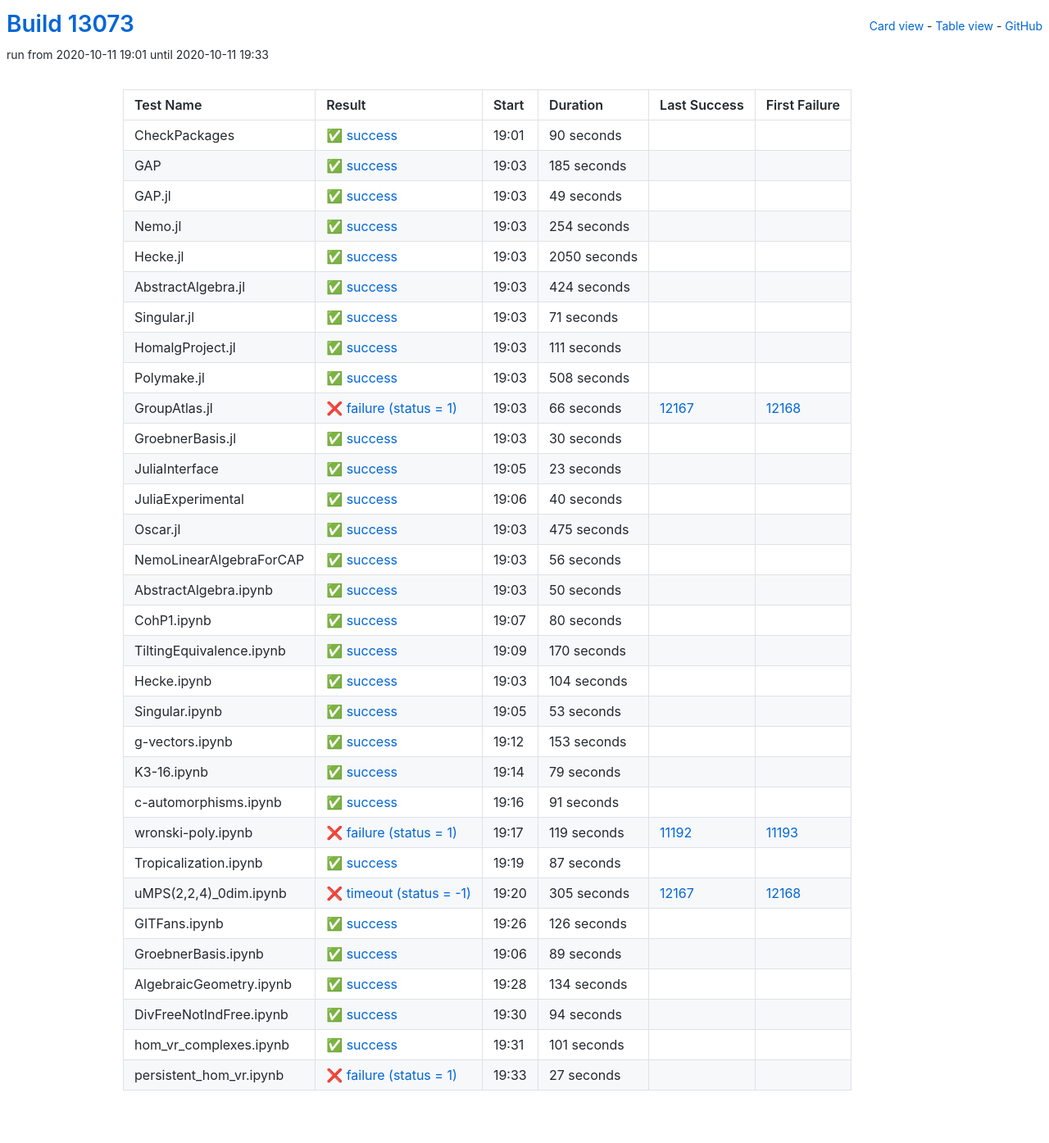
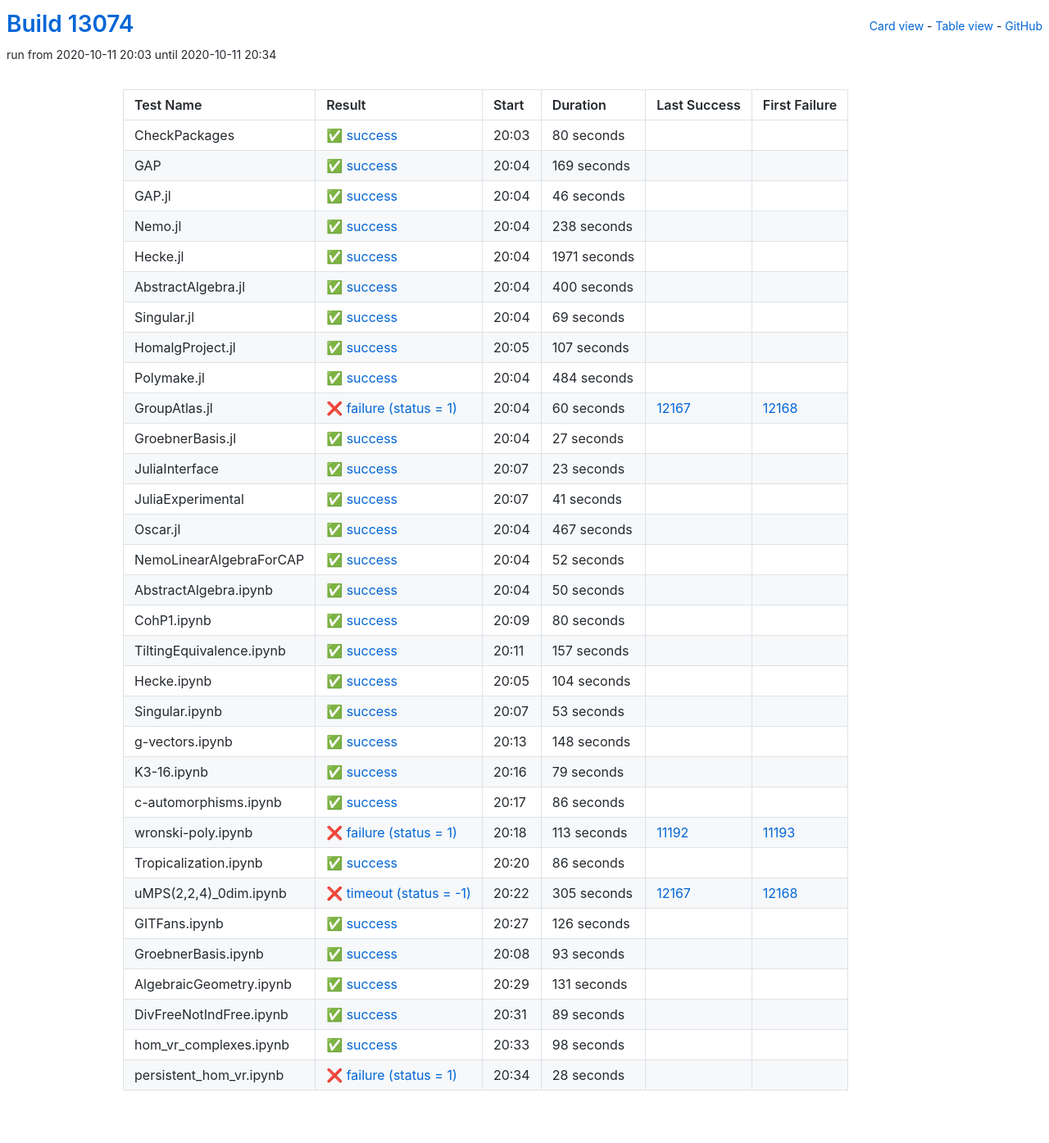
Before and after one commit to oscar-system/oscar-ci-status, a Jekyll site: the page built from table.html, in a window 1280 px wide. Shown: the whole page at 82% size. Built offline with Jekyll 4.4.1, drawn with Linux system fonts in a browser that asks for light colours.

Commit message:
Build #13074

```diff
--- a/_data/ci.yml
+++ b/_data/ci.yml
@@ -1,6 +1,6 @@
 ---
-build: 13073
-build_url: https://oscarci.mathematik.uni-kl.de/job/oscar/13073/
+build: 13074
+build_url: https://oscarci.mathematik.uni-kl.de/job/oscar/13074/
 job: oscar
 organization: oscar-system
 repo: oscar-ci-status
@@ -8,140 +8,140 @@
 tests:
 - name: CheckPackages
   id: checkpackages
-  log: https://oscarci.mathematik.uni-kl.de/job/oscar/13073/artifact/logs/build-13073/CheckPackages.log
-  start: 2020-10-11 19:01
+  log: https://oscarci.mathematik.uni-kl.de/job/oscar/13074/artifact/logs/build-13074/CheckPackages.log
+  start: 2020-10-11 20:03
   success: true
   exitcode: 0
   status: success
-  duration: 90
+  duration: 80
   last_success: false
   last_success_url:
   first_failure: false
   first_failure_url:
 - name: GAP
   id: gap
-  log: https://oscarci.mathematik.uni-kl.de/job/oscar/13073/artifact/logs/build-13073/GAP.log
-  start: 2020-10-11 19:03
+  log: https://oscarci.mathematik.uni-kl.de/job/oscar/13074/artifact/logs/build-13074/GAP.log
+  start: 2020-10-11 20:04
   success: true
   exitcode: 0
   status: success
-  duration: 185
+  duration: 169
   last_success: false
   last_success_url:
   first_failure: false
   first_failure_url:
 - name: GAP.jl
   id: gap-jl
-  log: https://oscarci.mathematik.uni-kl.de/job/oscar/13073/artifact/logs/build-13073/GAP.jl.log
-  start: 2020-10-11 19:03
+  log: https://oscarci.mathematik.uni-kl.de/job/oscar/13074/artifact/logs/build-13074/GAP.jl.log
+  start: 2020-10-11 20:04
   success: true
   exitcode: 0
   status: success
-  duration: 49
+  duration: 46
   last_success: false
   last_success_url:
   first_failure: false
   first_failure_url:
 - name: Nemo.jl
   id: nemo-jl
-  log: https://oscarci.mathematik.uni-kl.de/job/oscar/13073/artifact/logs/build-13073/Nemo.jl.log
-  start: 2020-10-11 19:03
+  log: https://oscarci.mathematik.uni-kl.de/job/oscar/13074/artifact/logs/build-13074/Nemo.jl.log
+  start: 2020-10-11 20:04
   success: true
   exitcode: 0
   status: success
-  duration: 254
+  duration: 238
   last_success: false
   last_success_url:
   first_failure: false
   first_failure_url:
 - name: Hecke.jl
   id: hecke-jl
-  log: https://oscarci.mathematik.uni-kl.de/job/oscar/13073/artifact/logs/build-13073/Hecke.jl.log
-  start: 2020-10-11 19:03
+  log: https://oscarci.mathematik.uni-kl.de/job/oscar/13074/artifact/logs/build-13074/Hecke.jl.log
+  start: 2020-10-11 20:04
   success: true
   exitcode: 0
   status: success
-  duration: 2050
+  duration: 1971
   last_success: false
   last_success_url:
   first_failure: false
   first_failure_url:
 - name: AbstractAlgebra.jl
   id: abstractalgebra-jl
-  log: https://oscarci.mathematik.uni-kl.de/job/oscar/13073/artifact/logs/build-13073/AbstractAlgebra.jl.log
-  start: 2020-10-11 19:03
+  log: https://oscarci.mathematik.uni-kl.de/job/oscar/13074/artifact/logs/build-13074/AbstractAlgebra.jl.log
+  start: 2020-10-11 20:04
   success: true
   exitcode: 0
   status: success
-  duration: 424
+  duration: 400
   last_success: false
   last_success_url:
   first_failure: false
   first_failure_url:
 - name: Singular.jl
   id: singular-jl
-  log: https://oscarci.mathematik.uni-kl.de/job/oscar/13073/artifact/logs/build-13073/Singular.jl.log
-  start: 2020-10-11 19:03
+  log: https://oscarci.mathematik.uni-kl.de/job/oscar/13074/artifact/logs/build-13074/Singular.jl.log
+  start: 2020-10-11 20:04
   success: true
   exitcode: 0
   status: success
-  duration: 71
+  duration: 69
   last_success: false
   last_success_url:
   first_failure: false
   first_failure_url:
 - name: HomalgProject.jl
   id: homalgproject-jl
-  log: https://oscarci.mathematik.uni-kl.de/job/oscar/13073/artifact/logs/build-13073/HomalgProject.jl.log
-  start: 2020-10-11 19:03
+  log: https://oscarci.mathematik.uni-kl.de/job/oscar/13074/artifact/logs/build-13074/HomalgProject.jl.log
+  start: 2020-10-11 20:05
   success: true
   exitcode: 0
   status: success
-  duration: 111
+  duration: 107
   last_success: false
   last_success_url:
   first_failure: false
   first_failure_url:
 - name: Polymake.jl
   id: polymake-jl
-  log: https://oscarci.mathematik.uni-kl.de/job/oscar/13073/artifact/logs/build-13073/Polymake.jl.log
-  start: 2020-10-11 19:03
+  log: https://oscarci.mathematik.uni-kl.de/job/oscar/13074/artifact/logs/build-13074/Polymake.jl.log
+  start: 2020-10-11 20:04
   success: true
   exitcode: 0
   status: success
-  duration: 508
+  duration: 484
   last_success: false
   last_success_url:
   first_failure: false
   first_failure_url:
 - name: GroupAtlas.jl
   id: groupatlas-jl
-  log: https://oscarci.mathematik.uni-kl.de/job/oscar/13073/artifact/logs/build-13073/GroupAtlas.jl.log
-  start: 2020-10-11 19:03
+  log: https://oscarci.mathematik.uni-kl.de/job/oscar/13074/artifact/logs/build-13074/GroupAtlas.jl.log
+  start: 2020-10-11 20:04
   success: false
   exitcode: 1
   status: failure
-  duration: 66
+  duration: 60
   last_success: 12167
   last_success_url: https://oscarci.mathematik.uni-kl.de/job/oscar/12167/
   first_failure: 12168
   first_failure_url: https://oscarci.mathematik.uni-kl.de/job/oscar/12168/
 - name: GroebnerBasis.jl
   id: groebnerbasis-jl
-  log: https://oscarci.mathematik.uni-kl.de/job/oscar/13073/artifact/logs/build-13073/GroebnerBasis.jl.log
-  start: 2020-10-11 19:03
+  log: https://oscarci.mathematik.uni-kl.de/job/oscar/13074/artifact/logs/build-13074/GroebnerBasis.jl.log
+  start: 2020-10-11 20:04
   success: true
   exitcode: 0
   status: success
-  duration: 30
+  duration: 27
   last_success: false
   last_success_url:
   first_failure: false
   first_failure_url:
 - name: JuliaInterface
   id: juliainterface
-  log: https://oscarci.mathematik.uni-kl.de/job/oscar/13073/artifact/logs/build-13073/JuliaInterface.log
-  start: 2020-10-11 19:05
+  log: https://oscarci.mathematik.uni-kl.de/job/oscar/13074/artifact/logs/build-13074/JuliaInterface.log
+  start: 2020-10-11 20:07
   success: true
   exitcode: 0
   status: success
@@ -152,44 +152,44 @@
   first_failure_url:
 - name: JuliaExperimental
   id: juliaexperimental
-  log: https://oscarci.mathematik.uni-kl.de/job/oscar/13073/artifact/logs/build-13073/JuliaExperimental.log
-  start: 2020-10-11 19:06
+  log: https://oscarci.mathematik.uni-kl.de/job/oscar/13074/artifact/logs/build-13074/JuliaExperimental.log
+  start: 2020-10-11 20:07
   success: true
   exitcode: 0
   status: success
-  duration: 40
+  duration: 41
   last_success: false
   last_success_url:
   first_failure: false
   first_failure_url:
 - name: Oscar.jl
   id: oscar-jl
-  log: https://oscarci.mathematik.uni-kl.de/job/oscar/13073/artifact/logs/build-13073/Oscar.jl.log
-  start: 2020-10-11 19:03
+  log: https://oscarci.mathematik.uni-kl.de/job/oscar/13074/artifact/logs/build-13074/Oscar.jl.log
+  start: 2020-10-11 20:04
   success: true
   exitcode: 0
   status: success
-  duration: 475
+  duration: 467
   last_success: false
   last_success_url:
   first_failure: false
   first_failure_url:
 - name: NemoLinearAlgebraForCAP
   id: nemolinearalgebraforcap
-  log: https://oscarci.mathematik.uni-kl.de/job/oscar/13073/artifact/logs/build-13073/NemoLinearAlgebraForCAP.log
-  start: 2020-10-11 19:03
+  log: https://oscarci.mathematik.uni-kl.de/job/oscar/13074/artifact/logs/build-13074/NemoLinearAlgebraForCAP.log
+  start: 2020-10-11 20:04
   success: true
   exitcode: 0
   status: success
-  duration: 56
+  duration: 52
   last_success: false
   last_success_url:
   first_failure: false
   first_failure_url:
 - name: AbstractAlgebra.ipynb
   id: abstractalgebra-ipynb
-  log: https://oscarci.mathematik.uni-kl.de/job/oscar/13073/artifact/logs/build-13073/AbstractAlgebra.ipynb.log
-  start: 2020-10-11 19:03
+  log: https://oscarci.mathematik.uni-kl.de/job/oscar/13074/artifact/logs/build-13074/AbstractAlgebra.ipynb.log
+  start: 2020-10-11 20:04
   success: true
   exitcode: 0
   status: success
@@ -200,8 +200,8 @@
   first_failure_url:
 - name: CohP1.ipynb
   id: cohp1-ipynb
-  log: https://oscarci.mathematik.uni-kl.de/job/oscar/13073/artifact/logs/build-13073/CohP1.ipynb.log
-  start: 2020-10-11 19:07
+  log: https://oscarci.mathematik.uni-kl.de/job/oscar/13074/artifact/logs/build-13074/CohP1.ipynb.log
+  start: 2020-10-11 20:09
   success: true
   exitcode: 0
   status: success
@@ -212,20 +212,20 @@
   first_failure_url:
 - name: TiltingEquivalence.ipynb
   id: tiltingequivalence-ipynb
-  log: https://oscarci.mathematik.uni-kl.de/job/oscar/13073/artifact/logs/build-13073/TiltingEquivalence.ipynb.log
-  start: 2020-10-11 19:09
+  log: https://oscarci.mathematik.uni-kl.de/job/oscar/13074/artifact/logs/build-13074/TiltingEquivalence.ipynb.log
+  start: 2020-10-11 20:11
   success: true
   exitcode: 0
   status: success
-  duration: 170
+  duration: 157
   last_success: false
   last_success_url:
   first_failure: false
   first_failure_url:
 - name: Hecke.ipynb
   id: hecke-ipynb
-  log: https://oscarci.mathematik.uni-kl.de/job/oscar/13073/artifact/logs/build-13073/Hecke.ipynb.log
-  start: 2020-10-11 19:03
+  log: https://oscarci.mathematik.uni-kl.de/job/oscar/13074/artifact/logs/build-13074/Hecke.ipynb.log
+  start: 2020-10-11 20:05
   success: true
   exitcode: 0
   status: success
@@ -236,8 +236,8 @@
   first_failure_url:
 - name: Singular.ipynb
   id: singular-ipynb
-  log: https://oscarci.mathematik.uni-kl.de/job/oscar/13073/artifact/logs/build-13073/Singular.ipynb.log
-  start: 2020-10-11 19:05
+  log: https://oscarci.mathematik.uni-kl.de/job/oscar/13074/artifact/logs/build-13074/Singular.ipynb.log
+  start: 2020-10-11 20:07
   success: true
   exitcode: 0
   status: success
@@ -248,20 +248,20 @@
   first_failure_url:
 - name: g-vectors.ipynb
   id: g-vectors-ipynb
-  log: https://oscarci.mathematik.uni-kl.de/job/oscar/13073/artifact/logs/build-13073/g-vectors.ipynb.log
-  start: 2020-10-11 19:12
+  log: https://oscarci.mathematik.uni-kl.de/job/oscar/13074/artifact/logs/build-13074/g-vectors.ipynb.log
+  start: 2020-10-11 20:13
   success: true
   exitcode: 0
   status: success
-  duration: 153
+  duration: 148
   last_success: false
   last_success_url:
   first_failure: false
   first_failure_url:
 - name: K3-16.ipynb
   id: k3-16-ipynb
-  log: https://oscarci.mathematik.uni-kl.de/job/oscar/13073/artifact/logs/build-13073/K3-16.ipynb.log
-  start: 2020-10-11 19:14
+  log: https://oscarci.mathematik.uni-kl.de/job/oscar/13074/artifact/logs/build-13074/K3-16.ipynb.log
+  start: 2020-10-11 20:16
   success: true
   exitcode: 0
   status: success
@@ -272,44 +272,44 @@
   first_failure_url:
 - name: c-automorphisms.ipynb
   id: c-automorphisms-ipynb
-  log: https://oscarci.mathematik.uni-kl.de/job/oscar/13073/artifact/logs/build-13073/c-automorphisms.ipynb.log
-  start: 2020-10-11 19:16
+  log: https://oscarci.mathematik.uni-kl.de/job/oscar/13074/artifact/logs/build-13074/c-automorphisms.ipynb.log
+  start: 2020-10-11 20:17
   success: true
   exitcode: 0
   status: success
-  duration: 91
+  duration: 86
   last_success: false
   last_success_url:
   first_failure: false
   first_failure_url:
 - name: wronski-poly.ipynb
   id: wronski-poly-ipynb
-  log: https://oscarci.mathematik.uni-kl.de/job/oscar/13073/artifact/logs/build-13073/wronski-poly.ipynb.log
-  start: 2020-10-11 19:17
+  log: https://oscarci.mathematik.uni-kl.de/job/oscar/13074/artifact/logs/build-13074/wronski-poly.ipynb.log
+  start: 2020-10-11 20:18
   success: false
   exitcode: 1
   status: failure
-  duration: 119
+  duration: 113
   last_success: 11192
   last_success_url: https://oscarci.mathematik.uni-kl.de/job/oscar/11192/
   first_failure: 11193
   first_failure_url: https://oscarci.mathematik.uni-kl.de/job/oscar/11193/
 - name: Tropicalization.ipynb
   id: tropicalization-ipynb
-  log: https://oscarci.mathematik.uni-kl.de/job/oscar/13073/artifact/logs/build-13073/Tropicalization.ipynb.log
-  start: 2020-10-11 19:19
+  log: https://oscarci.mathematik.uni-kl.de/job/oscar/13074/artifact/logs/build-13074/Tropicalization.ipynb.log
+  start: 2020-10-11 20:20
   success: true
   exitcode: 0
   status: success
-  duration: 87
+  duration: 86
   last_success: false
   last_success_url:
   first_failure: false
   first_failure_url:
 - name: uMPS(2,2,4)_0dim.ipynb
   id: umps-2-2-4-0dim-ipynb
-  log: https://oscarci.mathematik.uni-kl.de/job/oscar/13073/artifact/logs/build-13073/uMPS-2-2-4-_0dim.ipynb.log
-  start: 2020-10-11 19:20
+  log: https://oscarci.mathematik.uni-kl.de/job/oscar/13074/artifact/logs/build-13074/uMPS-2-2-4-_0dim.ipynb.log
+  start: 2020-10-11 20:22
   success: false
   exitcode: -1
   status: timeout
@@ -320,8 +320,8 @@
   first_failure_url: https://oscarci.mathematik.uni-kl.de/job/oscar/12168/
 - name: GITFans.ipynb
   id: gitfans-ipynb
-  log: https://oscarci.mathematik.uni-kl.de/job/oscar/13073/artifact/logs/build-13073/GITFans.ipynb.log
-  start: 2020-10-11 19:26
+  log: https://oscarci.mathematik.uni-kl.de/job/oscar/13074/artifact/logs/build-13074/GITFans.ipynb.log
+  start: 2020-10-11 20:27
   success: true
   exitcode: 0
   status: success
@@ -332,8 +332,32 @@
   first_failure_url:
 - name: GroebnerBasis.ipynb
   id: groebnerbasis-ipynb
-  log: https://oscarci.mathematik.uni-kl.de/job/oscar/13073/artifact/logs/build-13073/GroebnerBasis.ipynb.log
-  start: 2020-10-11 19:06
+  log: https://oscarci.mathematik.uni-kl.de/job/oscar/13074/artifact/logs/build-13074/GroebnerBasis.ipynb.log
+  start: 2020-10-11 20:08
+  success: true
+  exitcode: 0
+  status: success
+  duration: 93
+  last_success: false
+  last_success_url:
+  first_failure: false
+  first_failure_url:
+- name: AlgebraicGeometry.ipynb
+  id: algebraicgeometry-ipynb
+  log: https://oscarci.mathematik.uni-kl.de/job/oscar/13074/artifact/logs/build-13074/AlgebraicGeometry.ipynb.log
+  start: 2020-10-11 20:29
+  success: true
+  exitcode: 0
+  status: success
+  duration: 131
+  last_success: false
+  last_success_url:
+  first_failure: false
+  first_failure_url:
+- name: DivFreeNotIndFree.ipynb
+  id: divfreenotindfree-ipynb
+  log: https://oscarci.mathematik.uni-kl.de/job/oscar/13074/artifact/logs/build-13074/DivFreeNotIndFree.ipynb.log
+  start: 2020-10-11 20:31
   success: true
   exitcode: 0
   status: success
@@ -342,50 +366,26 @@
   last_success_url:
   first_failure: false
   first_failure_url:
-- name: AlgebraicGeometry.ipynb
-  id: algebraicgeometry-ipynb
-  log: https://oscarci.mathematik.uni-kl.de/job/oscar/13073/artifact/logs/build-13073/AlgebraicGeometry.ipynb.log
-  start: 2020-10-11 19:28
+- name: hom_vr_complexes.ipynb
+  id: hom-vr-complexes-ipynb
+  log: https://oscarci.mathematik.uni-kl.de/job/oscar/13074/artifact/logs/build-13074/hom_vr_complexes.ipynb.log
+  start: 2020-10-11 20:33
   success: true
   exitcode: 0
   status: success
-  duration: 134
-  last_success: false
-  last_success_url:
-  first_failure: false
-  first_failure_url:
-- name: DivFreeNotIndFree.ipynb
-  id: divfreenotindfree-ipynb
-  log: https://oscarci.mathematik.uni-kl.de/job/oscar/13073/artifact/logs/build-13073/DivFreeNotIndFree.ipynb.log
-  start: 2020-10-11 19:30
-  success: true
-  exitcode: 0
-  status: success
-  duration: 94
-  last_success: false
-  last_success_url:
-  first_failure: false
-  first_failure_url:
-- name: hom_vr_complexes.ipynb
-  id: hom-vr-complexes-ipynb
-  log: https://oscarci.mathematik.uni-kl.de/job/oscar/13073/artifact/logs/build-13073/hom_vr_complexes.ipynb.log
-  start: 2020-10-11 19:31
-  success: true
-  exitcode: 0
-  status: success
-  duration: 101
+  duration: 98
   last_success: false
   last_success_url:
   first_failure: false
   first_failure_url:
 - name: persistent_hom_vr.ipynb
   id: persistent-hom-vr-ipynb
-  log: https://oscarci.mathematik.uni-kl.de/job/oscar/13073/artifact/logs/build-13073/persistent_hom_vr.ipynb.log
-  start: 2020-10-11 19:33
+  log: https://oscarci.mathematik.uni-kl.de/job/oscar/13074/artifact/logs/build-13074/persistent_hom_vr.ipynb.log
+  start: 2020-10-11 20:34
   success: false
   exitcode: 1
   status: failure
-  duration: 27
+  duration: 28
   last_success: false
   last_success_url:
   first_failure: false
```
Also changed, not shown: README.md.
